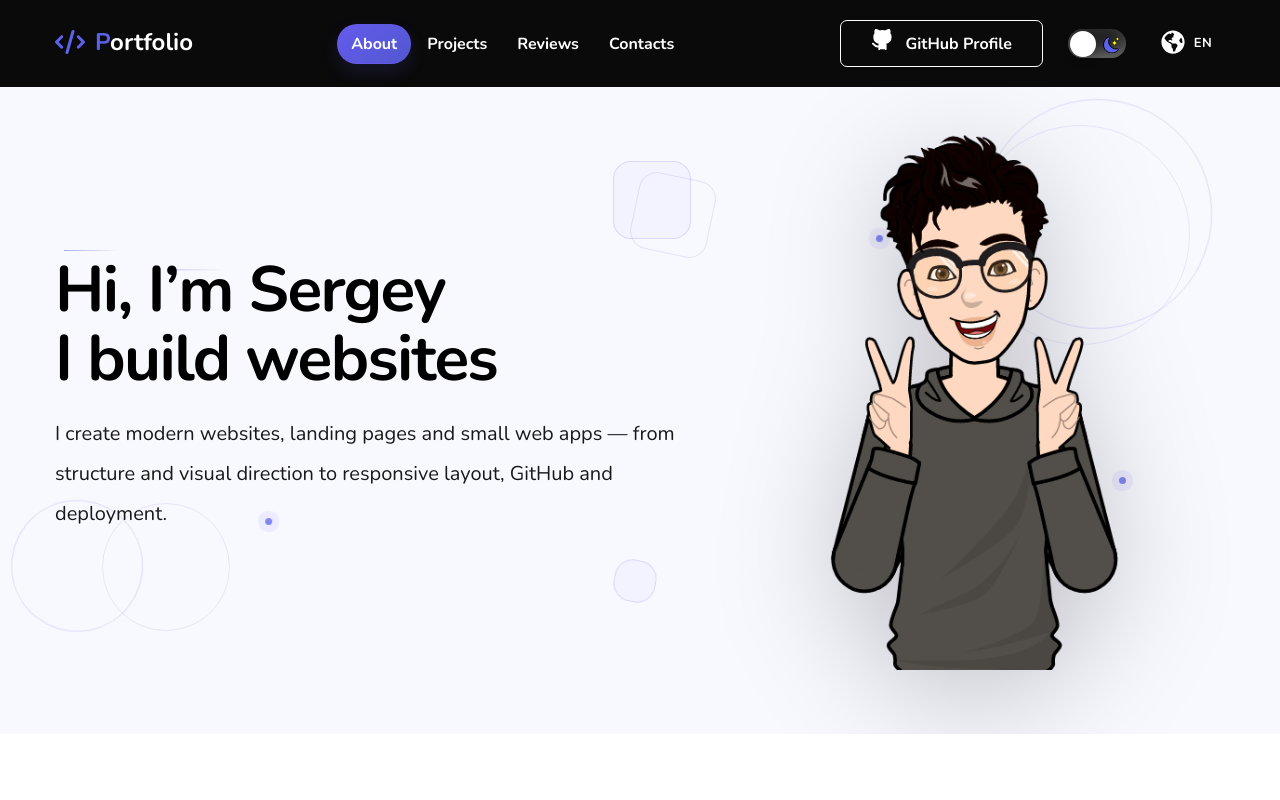
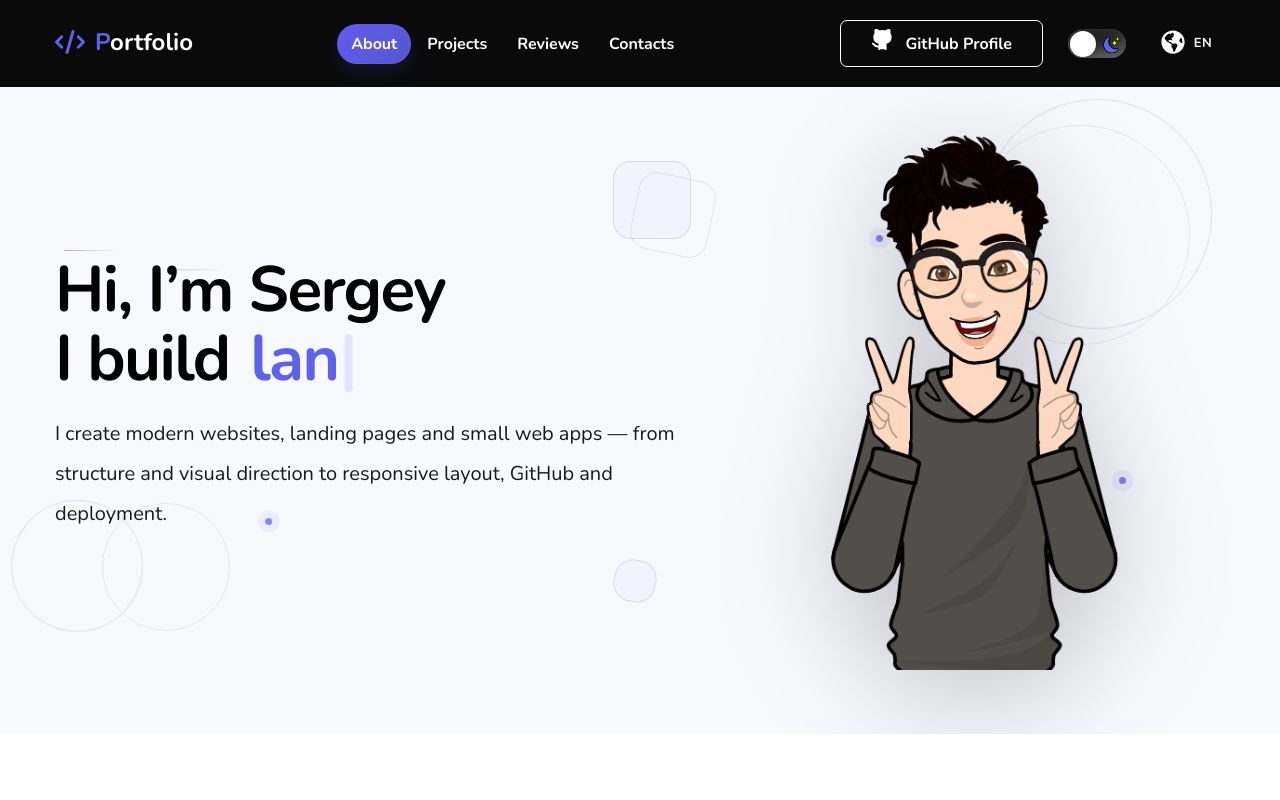
Before and after one commit to kenform/Portfolio, a React (Create React App) app: page /#/ in a window 1280 px wide. Shown: the top 800 px of the page. Built offline with nearby package versions, Linux system fonts and the light colour scheme.

Commit message:
Restore hero typewriter effect

```diff
--- a/src/pages/Home.jsx
+++ b/src/pages/Home.jsx
@@ -1,5 +1,6 @@
 import '../styles/style.scss';
 import React, { useEffect } from 'react';
+import Typewriter from 'typewriter-effect';
 import { useTranslation } from 'react-i18next';
 
 import animScroll from '../utils/animScroll';
@@ -22,7 +23,18 @@ const Home = () => {
 								<br />
 								<span>
 									{t('intro.IM')}
-									{t('intro.staticRole')}
+									<Typewriter
+																options={{
+																	strings: [
+																		t('intro.typeWritter-programmer'),
+																		t('intro.typeWritter-frontend'),
+																	],
+																	autoStart: true,
+																	loop: true,
+																	delay: 65,
+																	deleteSpeed: 35,
+																}}
+															/>
 								</span>
 							</h1>
 
--- a/src/styles/style.scss
+++ b/src/styles/style.scss
@@ -189,3 +189,30 @@ body :is(.intro__text, .intro__text p) {
 	}
 }
 /* === /safe title balance === */
+
+
+/* === hero typewriter restore === */
+.intro__title .Typewriter {
+	display: inline-block;
+	max-width: 100%;
+	vertical-align: baseline;
+}
+
+.intro__title .Typewriter__wrapper {
+	display: inline;
+	white-space: normal;
+	overflow: visible;
+	color: #5c62ec;
+}
+
+.intro__title .Typewriter__cursor {
+	color: #5c62ec;
+	font-weight: 600;
+}
+
+@media (max-width: 767.98px) {
+	.intro__title .Typewriter {
+		display: inline;
+	}
+}
+/* === /hero typewriter restore === */
```
